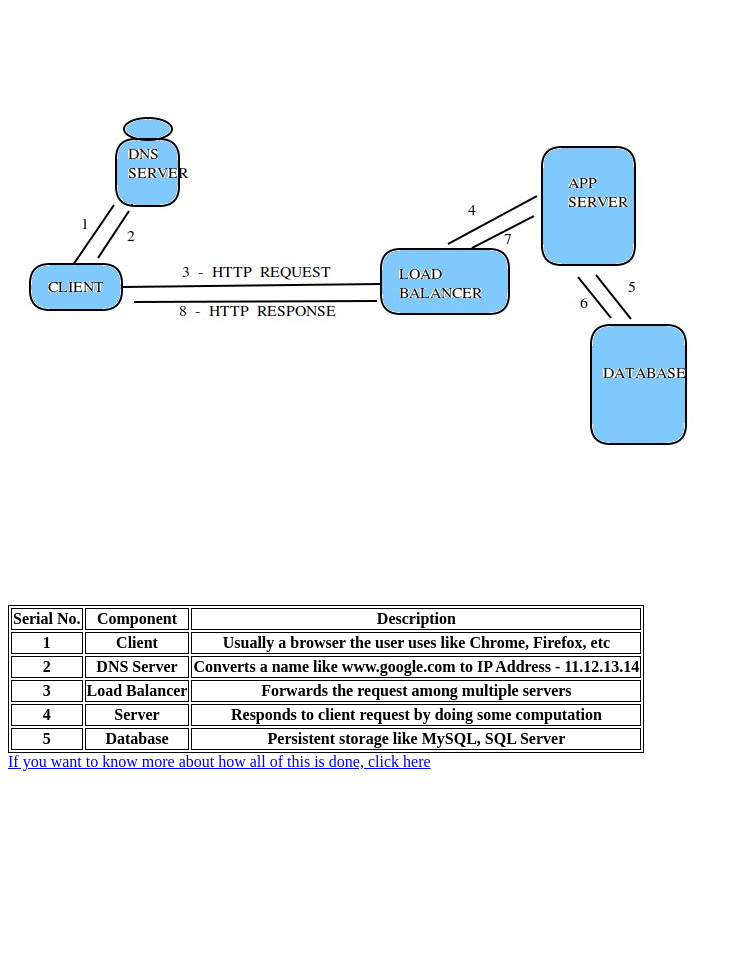
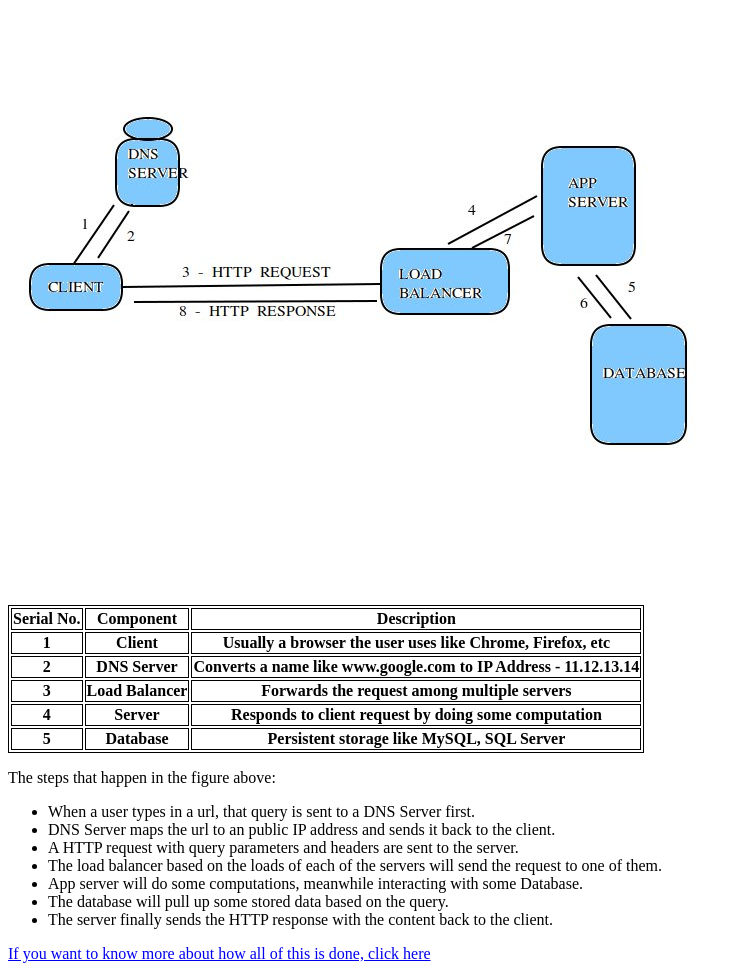
Before and after one commit to Swaroo/291A-Website, a plain HTML site: page index.html in a window 1280 px wide. Shown: the part 79-1050 px from the top of the page, without its empty margins (0-751 px from the left). Before the commit the page ends 858 px from the top, so only its background shows below. Drawn offline with Linux system fonts and the light colour scheme.

Commit message:
Added unordered list'

```diff
--- a/index.html
+++ b/index.html
@@ -47,6 +47,18 @@
  </tr>
 </table>
 </div>
+<div id="lists">
+<p>The steps that happen in the figure above:</p>
+<ul>
+  <li>When a user types in a url, that query is sent to a DNS Server first.</li>
+  <li>DNS Server maps the url to an public IP address and sends it back to the client.</li>
+  <li>A HTTP request with query parameters and headers are sent to the server.</li>
+  <li>The load balancer based on the loads of each of the servers will send the request to one of them.</li>
+  <li>App server will do some computations, meanwhile interacting with some Database.</li>
+  <li>The database will pull up some stored data based on the query.</li>
+  <li>The server finally sends the HTTP response with the content back to the client.</li>
+</ul>
+</div>
 <div id="links">
 <a href="https://github.com/Swaroo/291A-Website">If you want to know more about how all of this is done, click here</a>
 </div>
```
